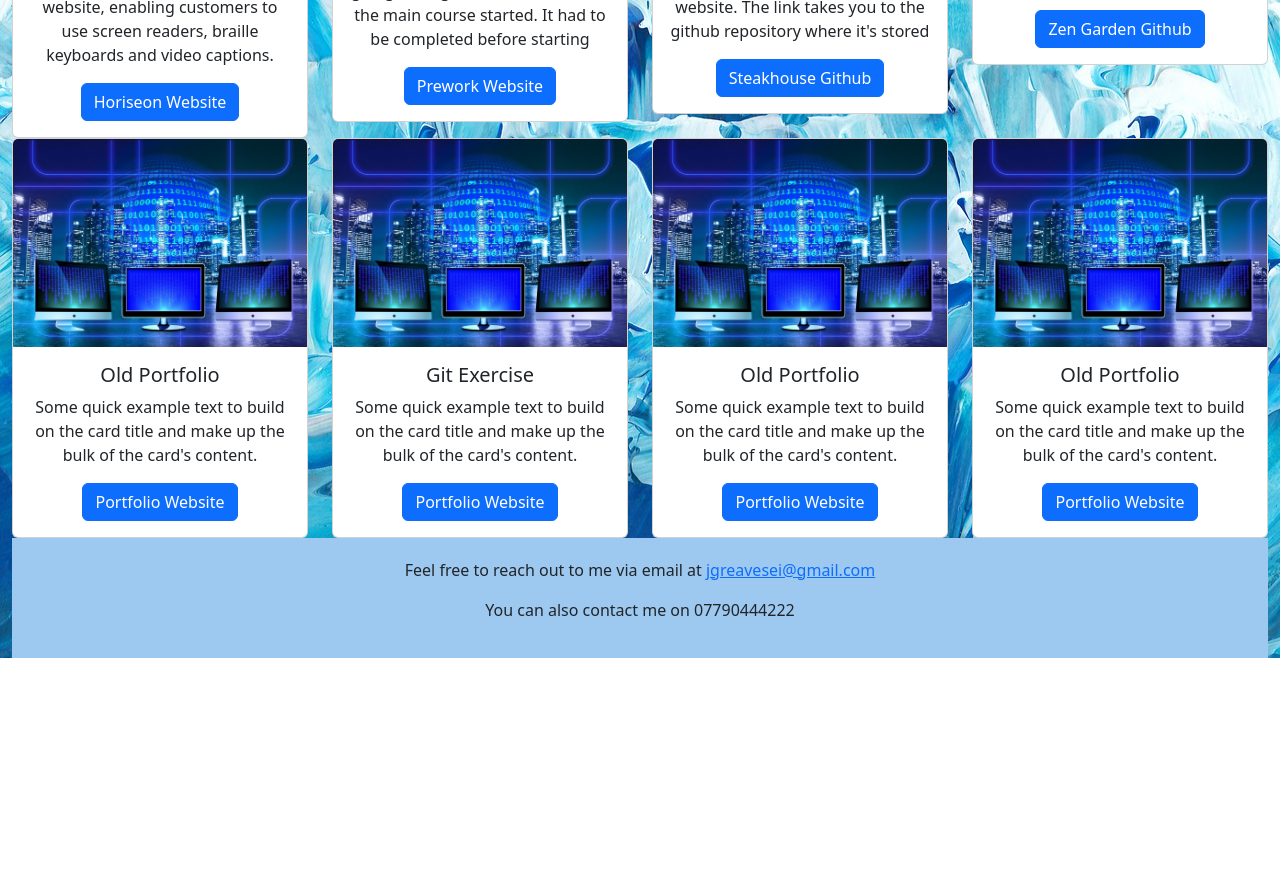
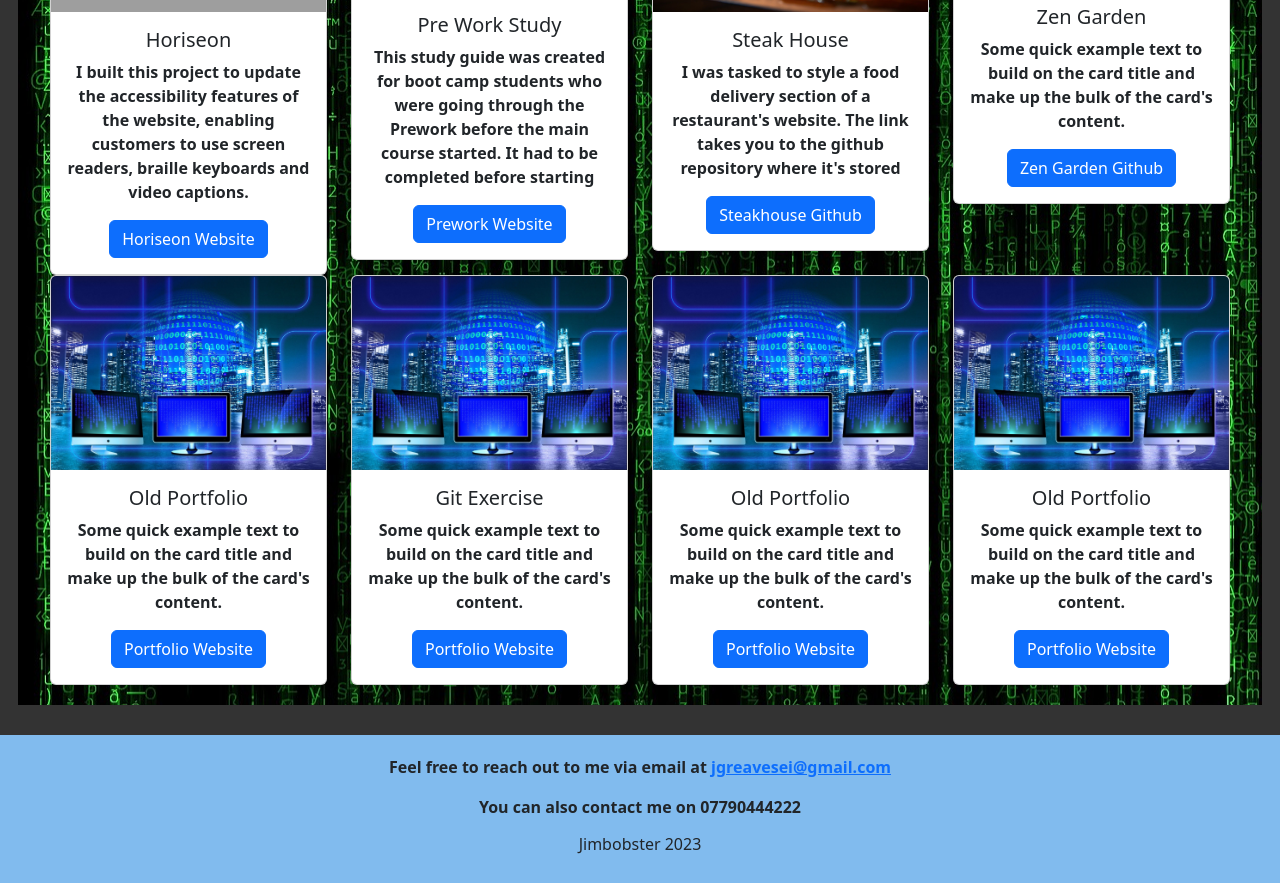
Before and after one commit to Jimbobster/Bootstrap-Portfolio, a plain HTML site: page index.html in a window 1280 px wide. Shown: the part 1101-1984 px from the top of the page. Before the commit the page ends 1759 px from the top, so only its background shows below. Drawn offline with nearby package versions, Linux system fonts and the light colour scheme; grey boxes are pictures that could not be loaded.

Commit message:
changed css and backgrounds

```diff
--- a/css/style.css
+++ b/css/style.css
@@ -4,16 +4,43 @@
 }
 
 .container-fluid {
-    background-image: url(../images/blueee.jpg);
     text-align: center;
     text-size-adjust: 10px;
+    padding: 20px;
+}
+
+.card-text {
+    text-align: center;
+}
+
+#header {
+    background-image: url(../images/matrix.jpg);
+    color: #0c0c0c;
+    font-size: auto;
+    font-weight: bold;
+}
+
+#work-section {
+    background-color: #333;
+    color: #0f0f0f;
+    font-size: auto;
+    padding: 10px;
+    font-weight: bolder;
+    text-shadow: #f50a0a;
 }
 
 .footer {
-    background-color: rgb(157, 201, 240);
+    background-color: rgb(129, 187, 238);
     padding: 20px;
     text-align:center;
+    font-weight: bolder;
 }
-.card-text {
-    text-align: center;
+
+.row {
+    background-image: url(../images/matrix.jpg);
+    padding: 20px;
+
 }
+
+
+`
--- a/index.html
+++ b/index.html
@@ -10,6 +10,7 @@
     <title>Bootstrap Portfolio</title>
 </head>
 <body>
+ <header id="header">
   <nav class="navbar navbar-expand-lg bg-body-tertiary">
     <div class="container-fluid">
       <a class="navbar-brand" href="#">Navbar</a>
@@ -46,6 +47,8 @@
           </div>
         </div>
       </nav>
+  </header>
+  <section id="work-section">
     <!-- Jumbotron Code -->
     <div class="p-5 mb-4 bg-body-tertiary rounded-3">
         <div class="container-fluid py-5">
@@ -60,7 +63,7 @@
 
             I am working towards becoming a Front End Web Developer, with a view to change careers next year. I'm thoroughly enjoying the course so far and am very eager to learn as much as I can.</p>
 
-          <button class="btn btn-primary btn-lg" type="button"><a href="https://www.linkedin.com/in/james-greaves-202a28293">Linkedin</a>
+          <button class="btn btn-primary btn-lg" type="button"><a href="https://www.linkedin.com/in/james-greaves-202a28293">"Linkedin"</a>
             </button>
           </button>
 
@@ -72,6 +75,7 @@
     <div class="container-fluid">
         <div class="row">
           <!-- Card 1 -->
+          <h2 class="project-header">My Projects</h2>
           <div class="cardContainer col-lg-3 col-md-3 col-sm-6">
             <div class="card">
               <div id="My-Projects" class="section"></div>
@@ -175,13 +179,48 @@
             </div>
           </div>
           <!-- End Card 8 -->
+  </section>
+  <section id=""
+
+
+
+
+
+
+
+
+
+
+
+
+
+
+
+
+
+
+
+
+
+
+
+
+
+
+
+
+
+
+
 
  <!--Footer-->
- <footer>
+ <footer id="footer">
   <div id="Contact-Me" class="section"></div>
   <div class="footer" href="#Contact-Me">
   <p>Feel free to reach out to me via email at <a href="mailto:jgreavesei@gmail.com">jgreavesei@gmail.com</a>
     <p> You can also contact me on 07790444222 </p>
+
+    <h6>Jimbobster 2023</h6>
 
  </footer>
  <!--End Footer-->
```
